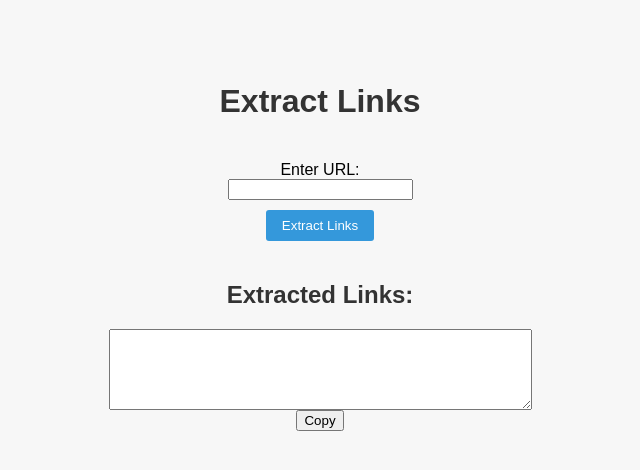
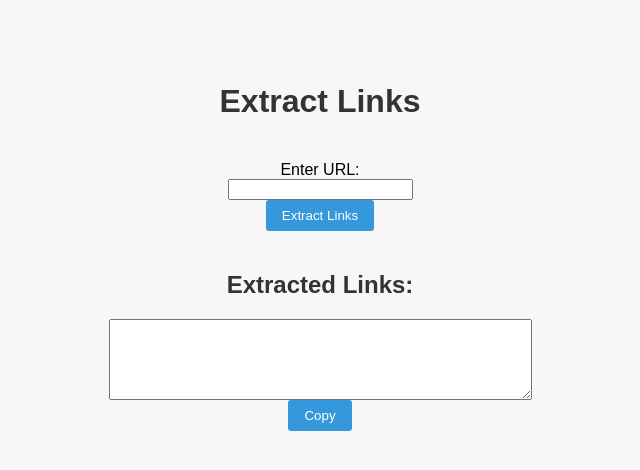
Before and after one commit to djsaikrishna/flask, a Flask app: page / in a window 1280 px wide. Shown: the part 154-624 px from the top of the page, without its empty margins (320-960 px from the left). Run offline with Flask 2, Linux system fonts and the light colour scheme.

Commit message:
Update style.css

```diff
--- a/static/style.css
+++ b/static/style.css
@@ -21,7 +21,7 @@ form {
     align-items: center;
 }
 
-button[type="submit"] {
+button[type="submit"], button {
     background-color: #3498db;
     color: white;
     border: none;
@@ -29,9 +29,11 @@ button[type="submit"] {
     border-radius: 3px;
     cursor: pointer;
     margin-top: 10px; /* Add margin to separate button from input field */
+    display: block;
+    margin: 0 auto;
 }
 
-button[type="submit"]:hover {
+button[type="submit"]:hover, button:hover {
     background-color: #2980b9;
 }
 
```
